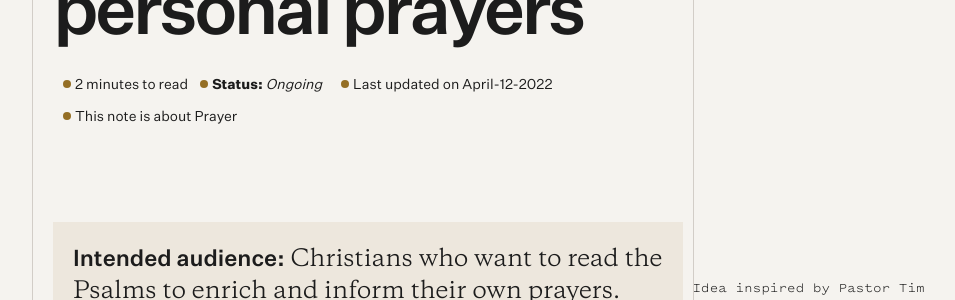
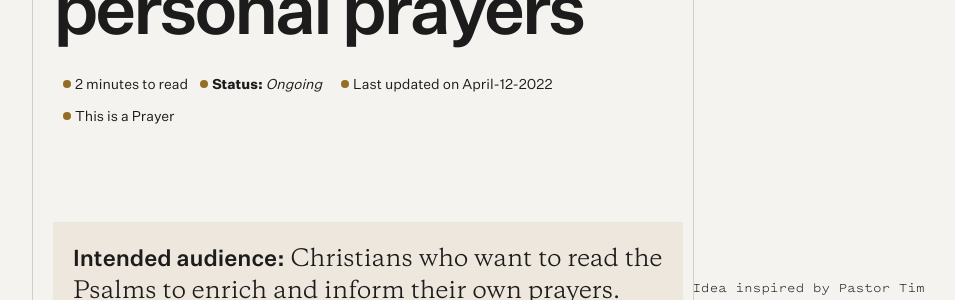
Before and after one commit to jsantiago611/digital-garden-master, a Jekyll site: the page built from _posts/2022-04-12-psalms-study.md, in a window 1280 px wide and 900 px high, scrolled down 303 px. Shown: the part 153-453 px from the top of the window, without its empty margins (277-1232 px from the left). Built offline with Jekyll 4.4.1, drawn with Linux system fonts in a browser that asks for light colours.

Commit message:
updating metadata on tag

```diff
--- a/_includes/Content.html
+++ b/_includes/Content.html
@@ -12,7 +12,7 @@
         {%- if tag == 'Favorite' -%}
         <li><a href="/favorites/" class="tag">#{{ tag }}</a></li>
         {%- else -%}
-        <li><a href="/tags/#{{ tag }}" class="tag">This note is about {{ tag }}</a></li>
+        <li><a href="/tags/#{{ tag }}" class="tag">This is a {{ tag }}</a></li>
         {%- endif -%}
     {%- endfor -%}
 </ul>
```
